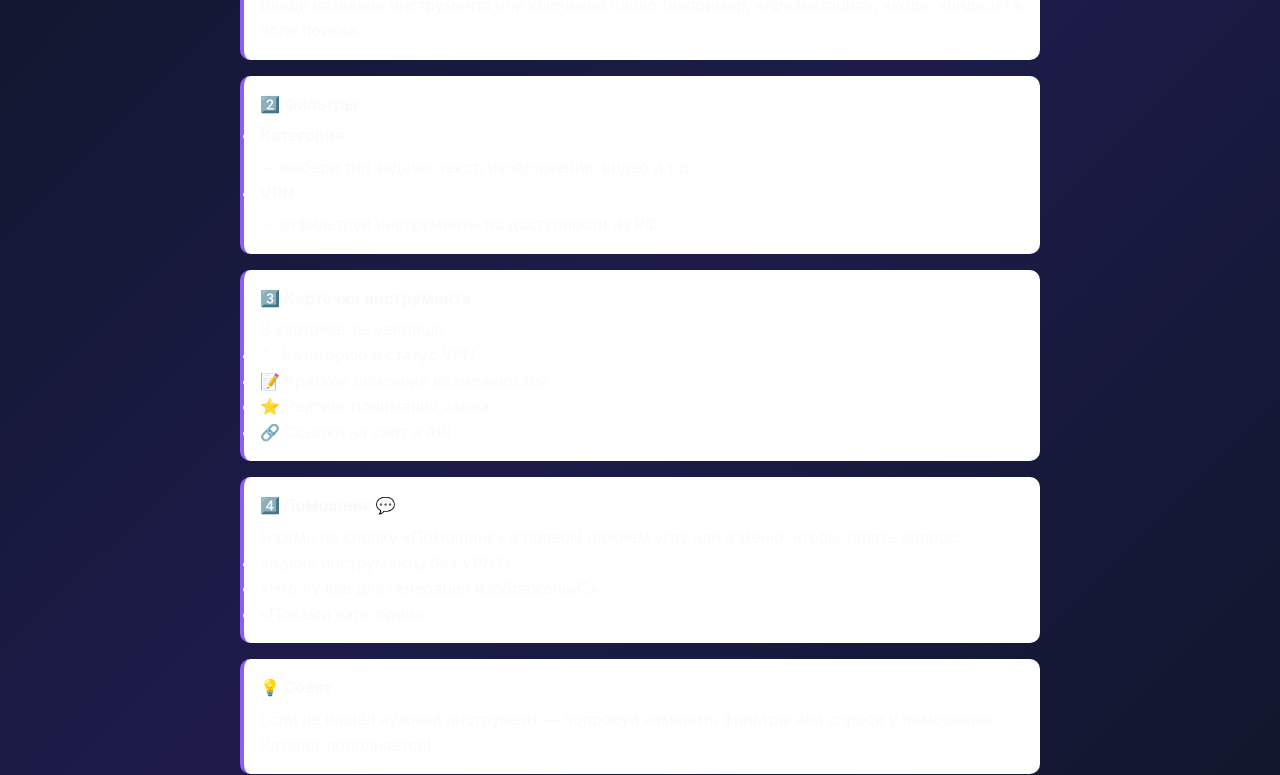
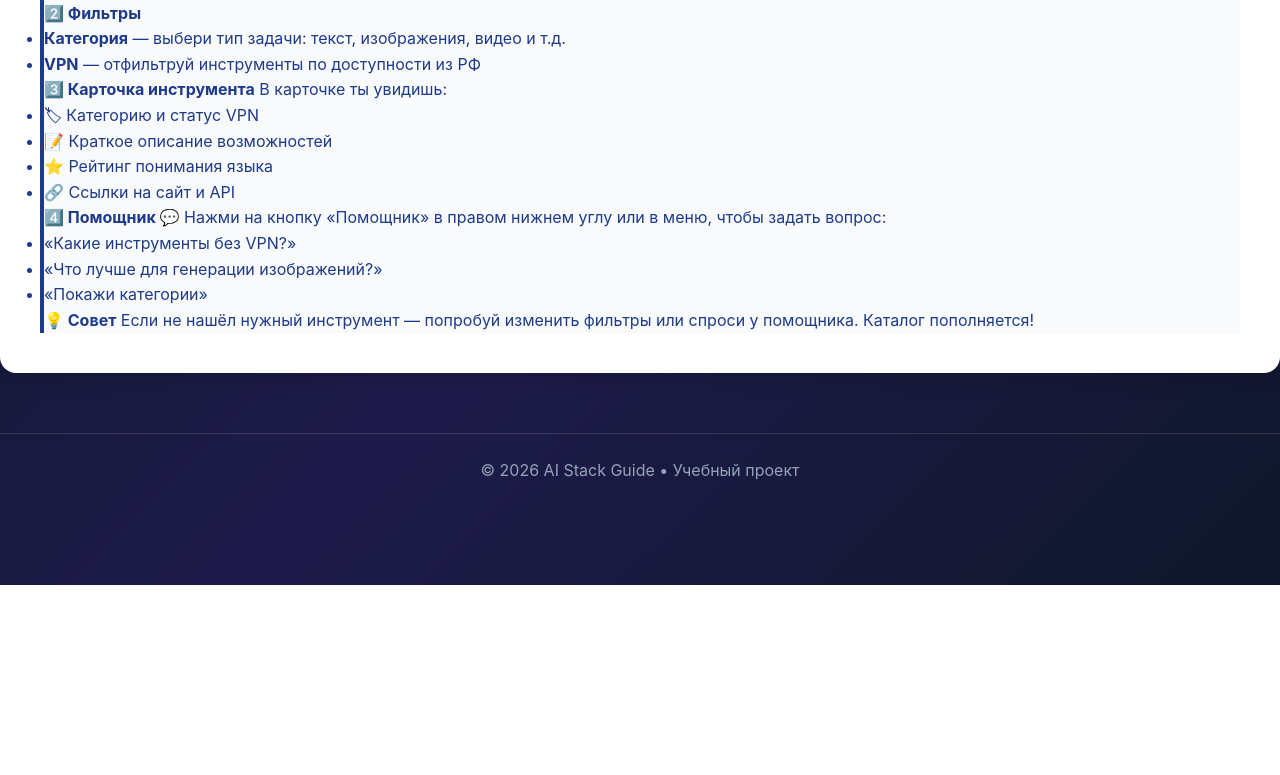
Before and after one commit to Nadya1982/-, a plain HTML site: page guide.html in a window 1280 px wide. Shown: the part 215-990 px from the top of the page. After the commit the page ends 800 px from the top, so only its background shows below. Drawn offline with Linux system fonts and the light colour scheme.

Commit message:
Update guide.html

```diff
--- a/guide.html
+++ b/guide.html
@@ -6,16 +6,33 @@
   <title>Гайд • AI Tools Directory</title>
   <link rel="stylesheet" href="css/styles.css">
   <style>
-    .guide-content { padding: 40px 0; max-width: 800px; margin: 0 auto; }
-    .guide-content h2 { margin: 24px 0 12px; color: var(--primary); }
+    /* Переопределяем стили ТОЛЬКО для страницы Гайда */
+    .guide-content {
+      background: #ffffff;
+      color: #1e3a8a; /* Тёмно-синий текст */
+      padding: 40px;
+      border-radius: 16px;
+      margin: 30px auto 60px;
+      box-shadow: 0 4px 20px rgba(0,0,0,0.15);
+    }
+    .guide-content h1, .guide-content h2 {
+      color: #0f172a; /* Заголовки чуть темнее для контраста */
+    }
     .guide-content .step {
-      background: white;
-      padding: 16px;
-      border-radius: 10px;
-      margin-bottom: 16px;
-      border-left: 4px solid var(--primary);
+      background: #f8fafc;
+      border-left: 4px solid #1e3a8a;
+      color: #1e3a8a;
     }
-    .guide-content .step strong { display: block; margin-bottom: 6px; }
+    .guide-content ul, .guide-content p {
+      color: #1e3a8a;
+    }
+    .guide-content code {
+      background: #e0e7ff;
+      color: #1e40af;
+      padding: 2px 6px;
+      border-radius: 4px;
+      font-size: 0.9em;
+    }
   </style>
 </head>
 <body>
@@ -74,7 +91,7 @@
     </div>
   </main>
 
-  <footer class="footer">
+  <footer style="text-align:center; padding:24px; color:var(--text-secondary); border-top:1px solid var(--card-border);">
     <div class="container">
       <p>© 2026 AI Stack Guide • Учебный проект</p>
     </div>
```
